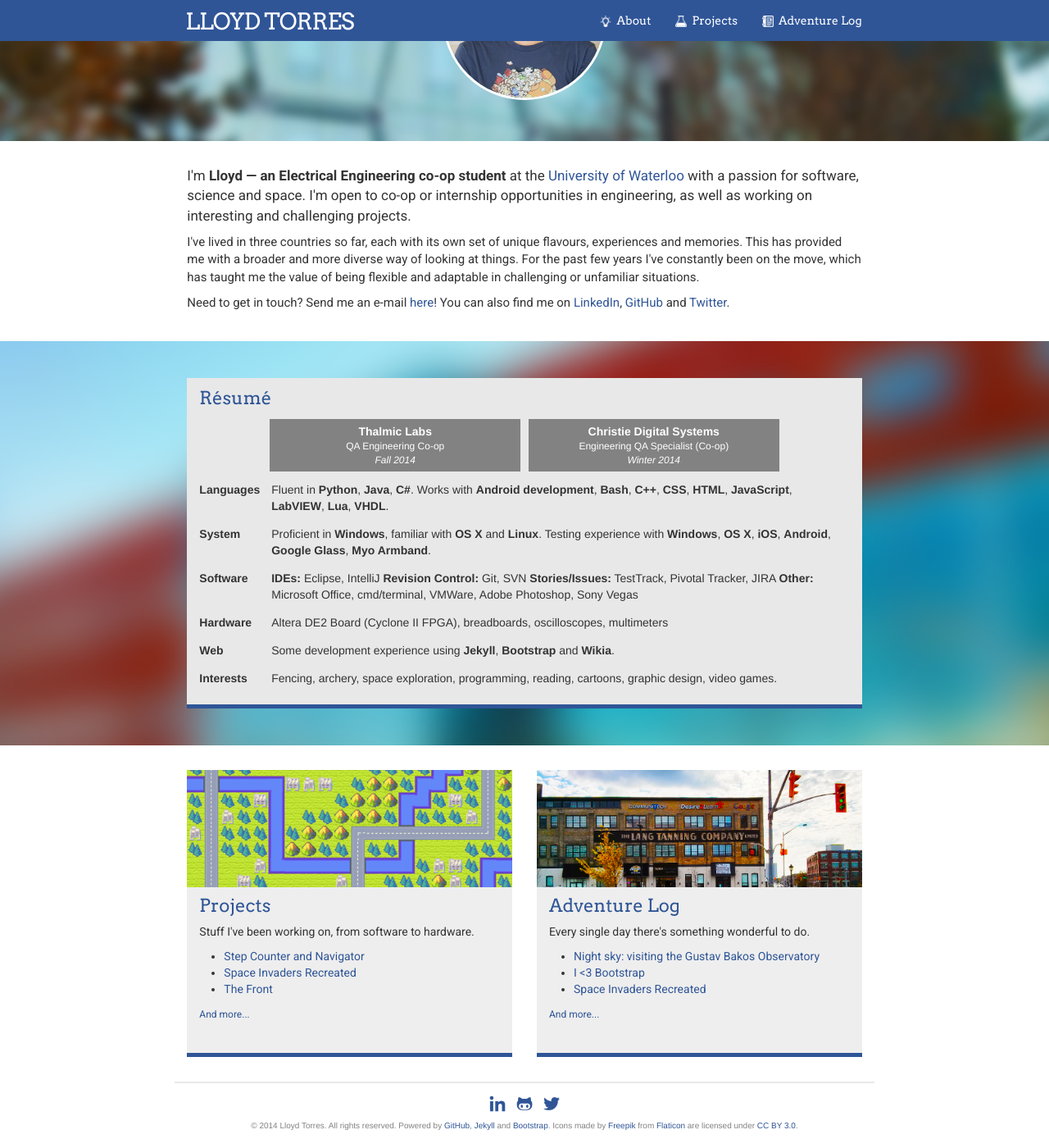
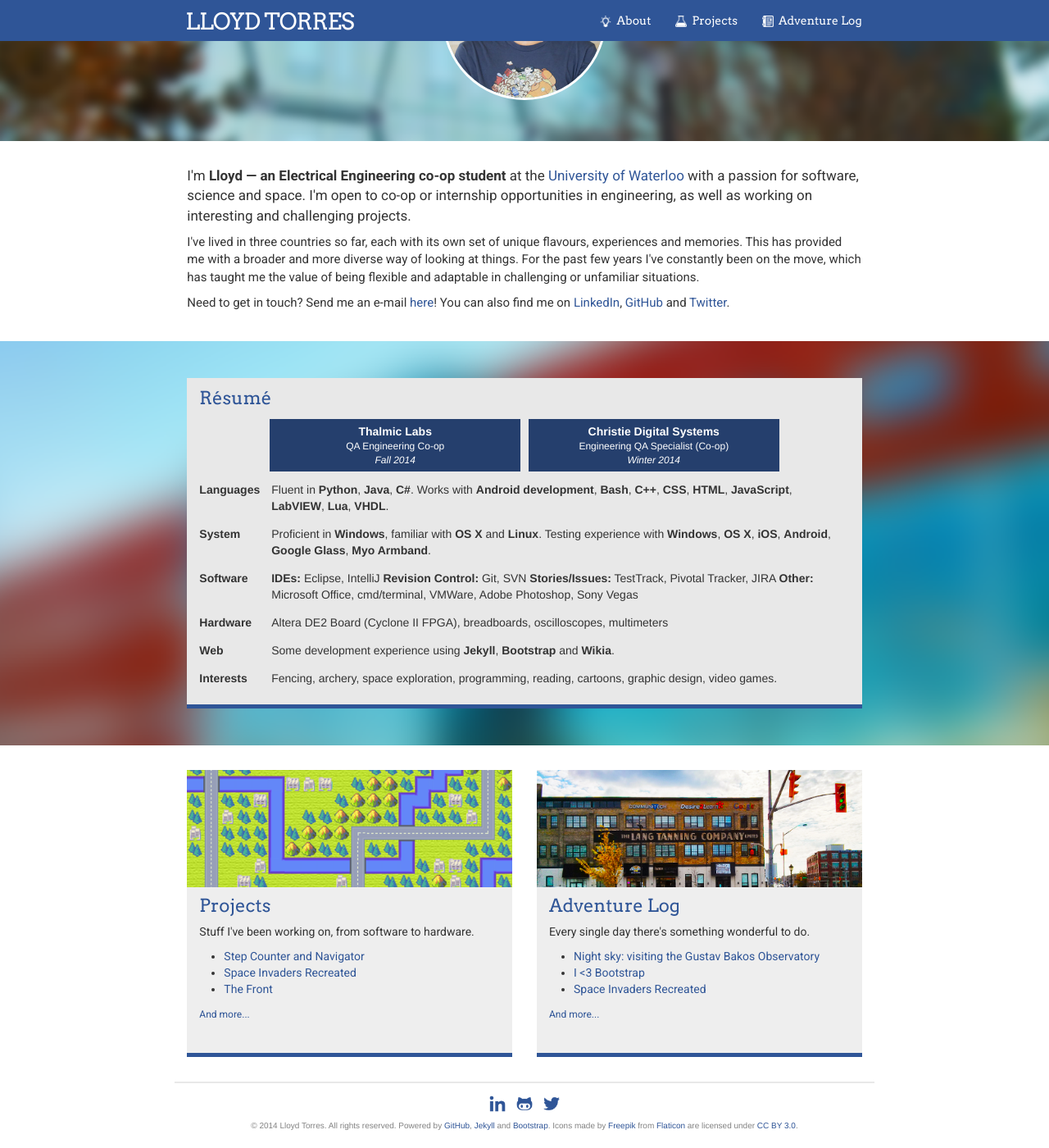
Before and after one commit to lloydtorres/lloydtorres.github.io, a Jekyll site: the page built from index.html, in a window 1280 px wide and 1400 px high, scrolled down 178 px. Shown: the whole window at 82% size. Built offline with Jekyll 4.4.1, drawn with Linux system fonts in a browser that asks for light colours; nearby versions of some CDN libraries.

Commit message:
Change job entry background

```diff
--- a/_sass/_layout.scss
+++ b/_sass/_layout.scss
@@ -308,7 +308,7 @@
     padding: 5px;
     width: 100%;
     color: white;
-    background-color: $grey-color;
+    background-color: #253F6D;
 
     a:link, a:hover, a:visited {
         color: white !important;
```
